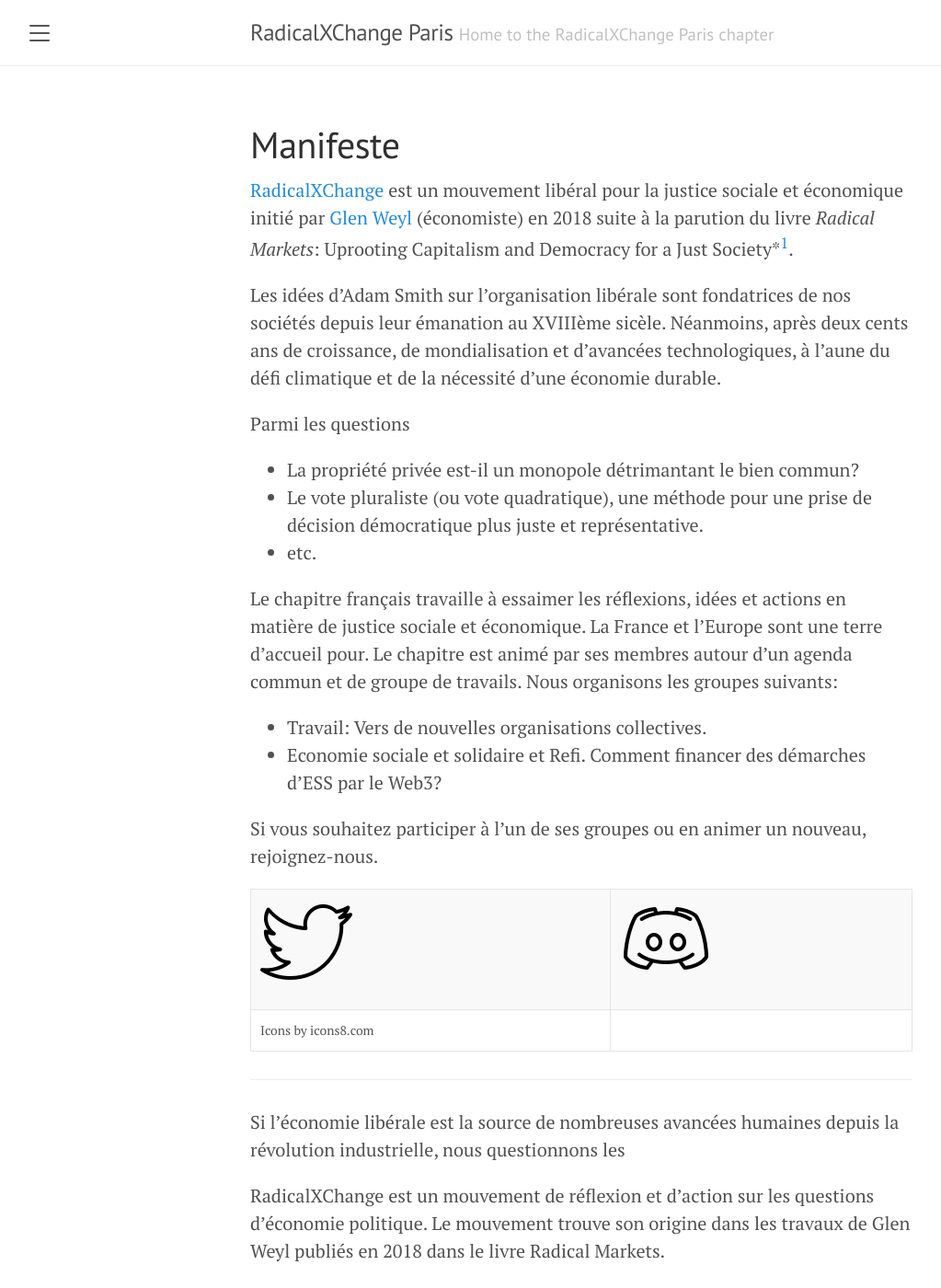
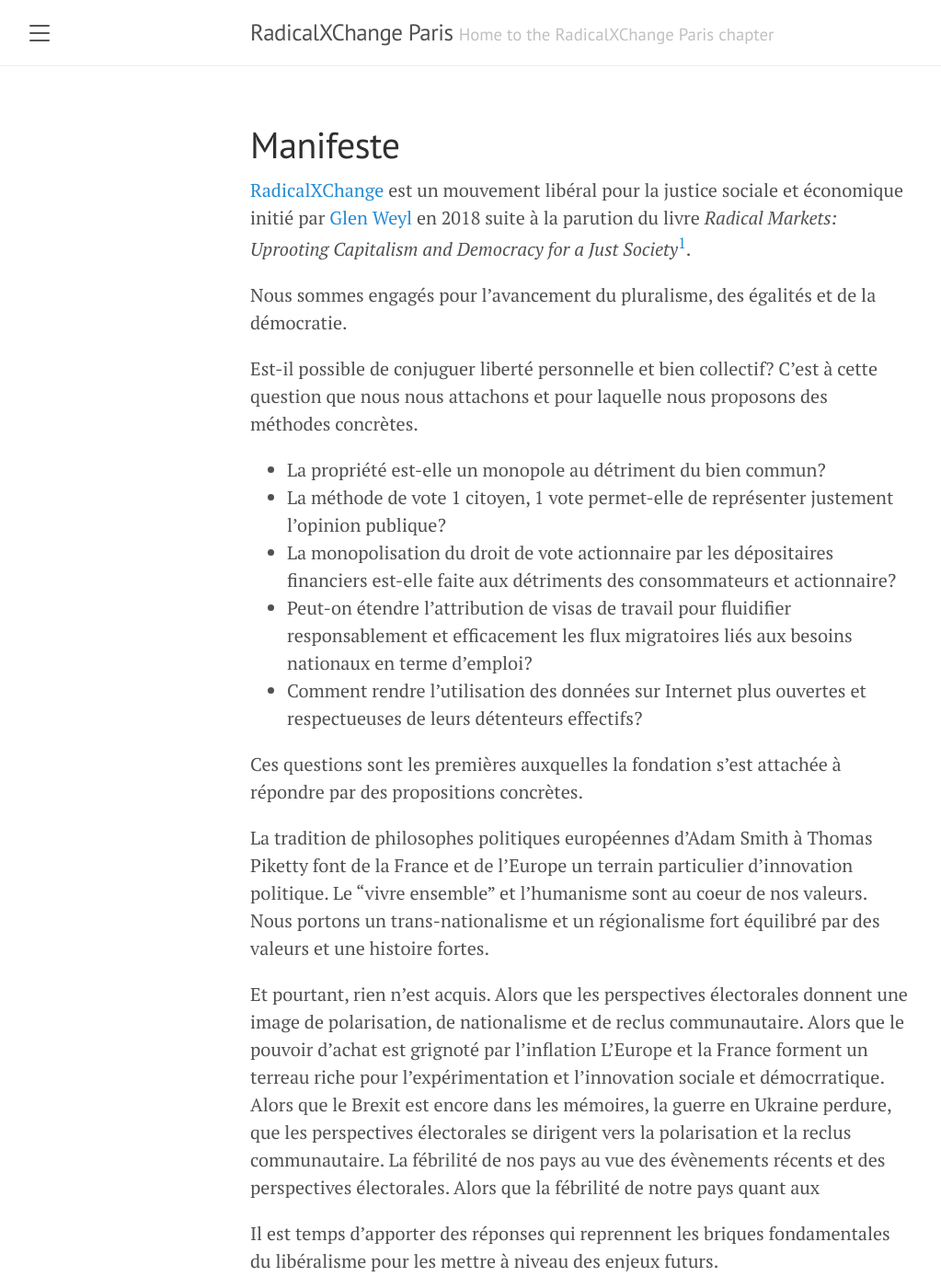
Before and after one commit to RadicalXChangeParis/radicalxchangeparis.github.io, a Jekyll site: the page built from manifeste.md, in a window 1280 px wide and 1400 px high. Shown: the whole window at 92% size, without its empty margins (8-1031 px from the left). Built offline with Jekyll 4.4.1, drawn with Linux system fonts in a browser that asks for light colours; some of the changed text lies outside the part shown.

Commit message:
Somre more

```diff
--- a/manifeste.md
+++ b/manifeste.md
@@ -3,9 +3,44 @@
 title: Manifeste
 ---
 
-[RadicalXChange](https://www.radicalxchange.org/){:target="_blank"} est un mouvement libéral pour la justice sociale et économique initié par [Glen Weyl](https://en.wikipedia.org/wiki/Glen_Weyl){:target="_blank"} (économiste) en 2018 suite à la parution du livre *Radical Markets*: Uprooting Capitalism and Democracy for a Just Society*[^1].
+[RadicalXChange](https://www.radicalxchange.org/){:target="_blank"} est un mouvement libéral pour la justice sociale et économique initié par [Glen Weyl](https://en.wikipedia.org/wiki/Glen_Weyl){:target="_blank"} en 2018 suite à la parution du livre *Radical Markets: Uprooting Capitalism and Democracy for a Just Society*[^1].
 
-Les idées d'Adam Smith sur l'organisation libérale sont fondatrices de nos sociétés depuis leur émanation au XVIIIème sicèle. Néanmoins, après deux cents ans de croissance, de mondialisation et d'avancées technologiques, à l'aune du défi climatique et de la nécessité d'une économie durable.
+Nous sommes engagés pour l'avancement du pluralisme, des égalités et de la démocratie.
+
+Est-il possible de conjuguer liberté personnelle et bien collectif? C'est à cette question que nous nous attachons et pour laquelle nous proposons des méthodes concrètes.
+
+- La propriété est-elle un monopole au détriment du bien commun?
+- La méthode de vote 1 citoyen, 1 vote permet-elle de représenter justement l'opinion publique?
+- La monopolisation du droit de vote actionnaire par les dépositaires financiers est-elle faite aux détriments des consommateurs et actionnaire?
+- Peut-on étendre l'attribution de visas de travail pour fluidifier responsablement et efficacement les flux migratoires liés aux besoins nationaux en terme d'emploi?
+- Comment rendre l'utilisation des données sur Internet plus ouvertes et respectueuses de leurs détenteurs effectifs?
+
+Ces questions sont les premières auxquelles la fondation s'est attachée à répondre par des propositions concrètes.
+
+La tradition de philosophes politiques européennes d'Adam Smith à Thomas Piketty font de la France et de l'Europe un terrain particulier d'innovation politique. Le "vivre ensemble" et l'humanisme sont au coeur de nos valeurs. Nous portons un trans-nationalisme et un régionalisme fort équilibré par des valeurs et une histoire fortes.
+
+Et pourtant, rien n'est acquis. Alors que les perspectives électorales donnent une image de polarisation, de nationalisme et de reclus communautaire. Alors que le pouvoir d'achat est grignoté par l'inflation
+L'Europe et la France forment un terreau riche pour l'expérimentation et l'innovation sociale et démocrratique. Alors que le Brexit est encore dans les mémoires, la guerre en Ukraine perdure, que les perspectives électorales se dirigent vers la polarisation et la reclus communautaire.
+La fébrilité de nos pays au vue des évènements récents et des perspectives électorales. Alors que la fébrilité de notre pays quant aux
+
+Il est temps d'apporter des réponses qui reprennent les briques fondamentales du libéralisme pour les mettre à niveau des enjeux futurs.
+
+Le chapitre français est organisé autour de thématiques portées par ses membres. Libre à vous de nous rejoindre sur l'un de ces sujets ou d'en prendre un nouveau:
+
+- Travail: Vers de nouvelles organisations collectives.
+- Economie sociale et solidaire et Refi. Comment faire fructifier les démarches d'ESS grace au Web3?
+
+L'antenne française accueille les personnes de tous les horizons désireux d'apprendre, partager et construire autour de ces sujets et des valeurs qui nous animent.
+
+18/11/2022
+
+----
+Cette question, à laquelle tous les politiques ont une réponse,  traverse tous les mouvements politiques, et nous cherchons encore.
+
+
+Les questions qui nous animent sont celles de liberté et responsabilité commune.
+Le libéralisme nous a apporté des ressources que peu de nos ancêtres auraient imaginé.
+Les idées d'Adam Smith sur l'organisation libérale sont fondatrices de nos sociétés depuis leur émanation au XVIIIème sicèle. Néanmoins, après deux cents ans de croissance, de mondialisation et d'avancées technologiques et à l'aune du défi climatique, il nous semble temps de réaliser qu'une destinée commune est essentielle pour une économie durable et solidaire.
 
 Parmi les questions
 - La propriété privée est-il un monopole détrimantant le bien commun?
@@ -31,11 +66,5 @@
 
 ----
 
-Si l'économie libérale est la source de nombreuses avancées humaines depuis la révolution industrielle, nous questionnons les
-
-RadicalXChange est un mouvement de réflexion et d'action sur les questions d'économie politique. Le mouvement trouve son origine dans les travaux de Glen Weyl publiés en 2018 dans le livre Radical Markets.
-
-RadicalXChange Paris est la branche française de la [RadicalXChange Foundation](https://www.radicalxchange.org/).
-
 [//]: <> Nous sommes une association loi 1901 à but non lucratif.
 [^1]: *Radical Markets: Uprooting Capitalism and Democracy for a Just Society* (*Une approche radicale du capitalisme et de la démocratie pour la justice sociale., non traduit en français*), disponible sur [le site de l'editeur - Princeton University Press](https://press.princeton.edu/books/paperback/9780691196060/radical-markets){:target="_blank"} ou sur[amazon.fr](https://www.amazon.fr/Radical-Markets-Uprooting-Capitalism-Democracy/dp/0691177503){:target="_blank"}
```
